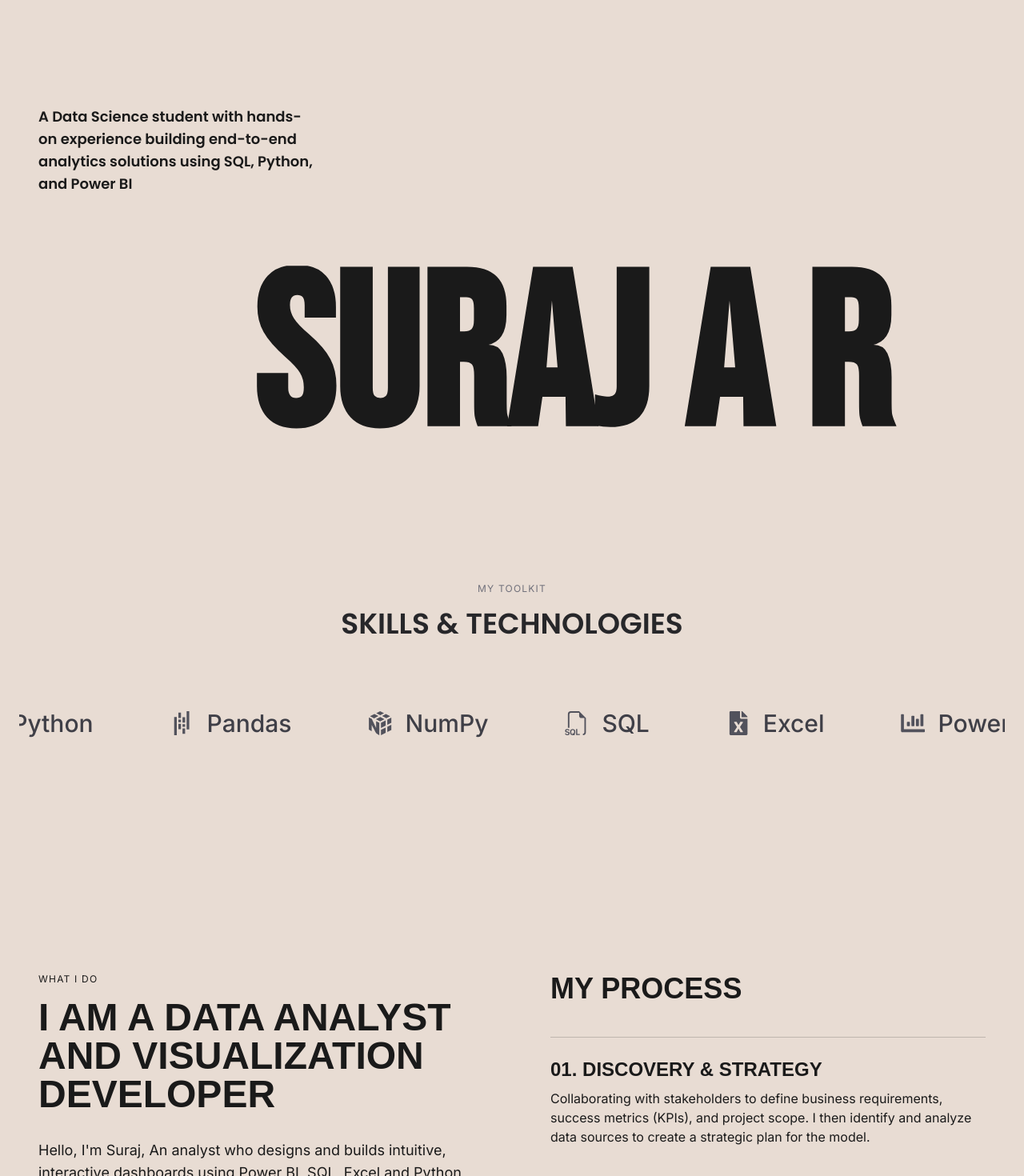
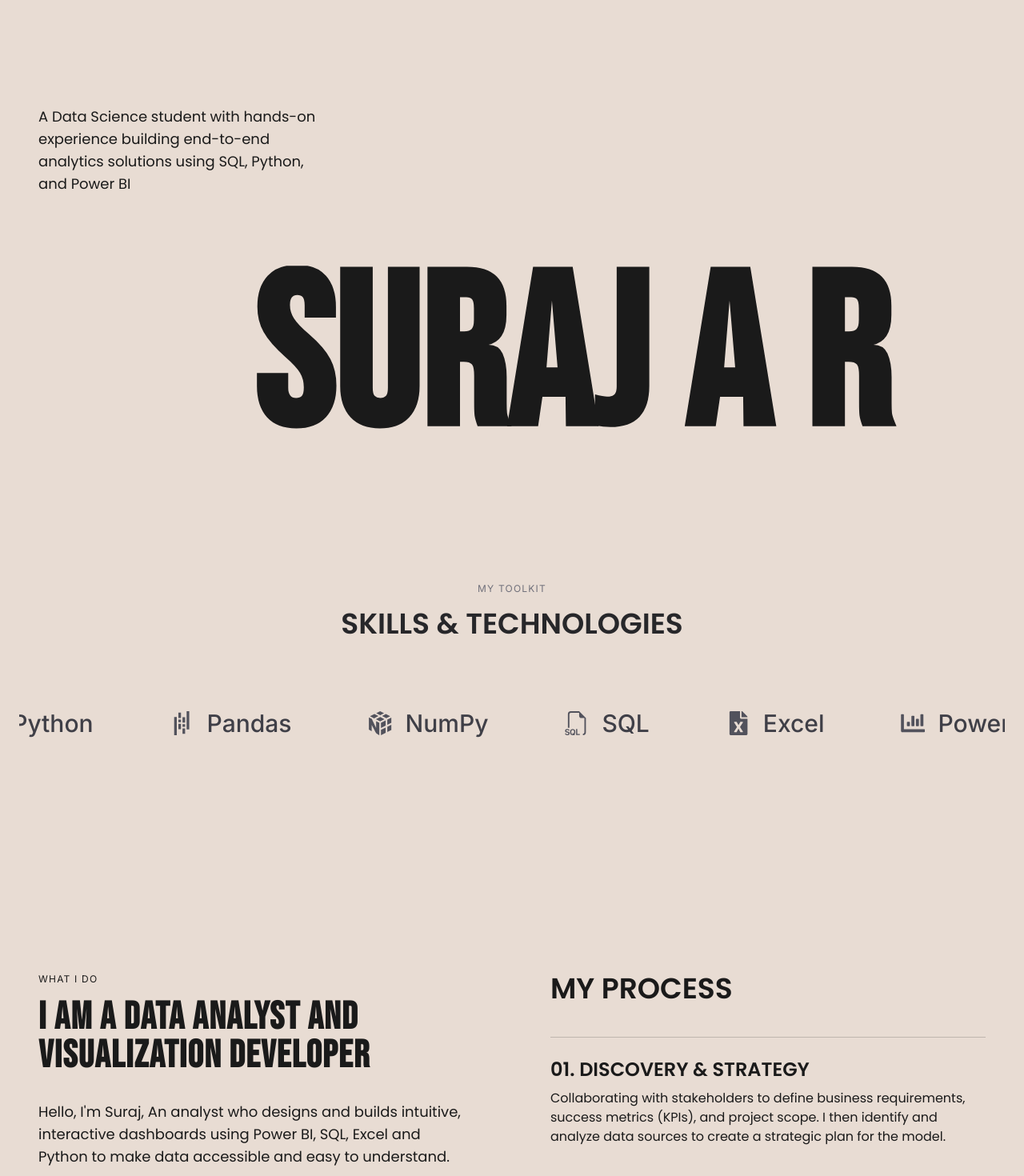
Before and after one commit to surajar36/my-portfolio, a React (Vite) app: page / in a window 1280 px wide. Shown: the part 200-1670 px from the top of the page at 80% size. Built offline with nearby package versions, Linux system fonts and the light colour scheme; a web font is replaced by a local one.

Commit message:
Font Changes for my_process

```diff
--- a/src/components/About.jsx
+++ b/src/components/About.jsx
@@ -21,8 +21,9 @@ const About = () => {
                     </motion.p>
 
                     <motion.h2
-                        className="text-4xl md:text-5xl font-bold font-clash mb-8"
+                        className="text-5xl md:text-5xl mb-8 tracking-[0.03em]"
                         initial={{ opacity: 0, y: 30 }}
+                        style={{ fontFamily: 'Bebas Neue' }}
                         whileInView={{ opacity: 1, y: 0 }}
                         transition={{ duration: 0.5, ease: "easeOut", delay: 0.1 }}
                         viewport={{ once: true }}
@@ -33,6 +34,7 @@ const About = () => {
                     <motion.div
                         className="space-y-6 text-base md:text-lg"
                         initial={{ opacity: 0, y: 40 }}
+                        style={{ fontFamily: 'Poppins' }}
                         whileInView={{ opacity: 1, y: 0 }}
                         transition={{ duration: 0.6, ease: "easeOut", delay: 0.2 }}
                         viewport={{ once: true }}
@@ -46,6 +48,7 @@ const About = () => {
                     <motion.h3
                         className="text-3xl md:text-4xl font-bold font-clash mb-10"
                         initial={{ opacity: 0, y: 30 }}
+                        style={{ fontFamily: 'Poppins' }}
                         whileInView={{ opacity: 1, y: 0 }}
                         transition={{ duration: 0.5, ease: "easeOut", delay: 0.15 }}
                         viewport={{ once: true }}
@@ -62,10 +65,10 @@ const About = () => {
                                 transition={{ duration: 0.6, ease: "easeOut" }}
                                 viewport={{ once: true }}
                             >
-                                <h4 className="text-xl md:text-2xl font-bold font-clash mb-2">
+                                <h4 className="text-xl md:text-2xl font-bold font-clash mb-2" style={{ fontFamily: 'Poppins' }}>
                                     {step.id}. {step.title}
                                 </h4>
-                                <p>{step.description}</p>
+                                <p style={{ fontFamily: 'Poppins' }}>{step.description}</p>
                             </motion.div>
                         ))}
                     </div>
--- a/src/components/Hero.jsx
+++ b/src/components/Hero.jsx
@@ -22,7 +22,7 @@ const Hero = () => {
             className="min-h-screen flex flex-col justify-center items-start px-6"
         >
             {/* Subtitle */}
-            <div className="overflow-hidden w-[350px] mb-6 font-semibold">
+            <div className="overflow-hidden w-[350px] mb-6 ">
                 <motion.p
                     className="text-base md:text-lg"
                     style={{ fontFamily: 'Poppins' }}
```
